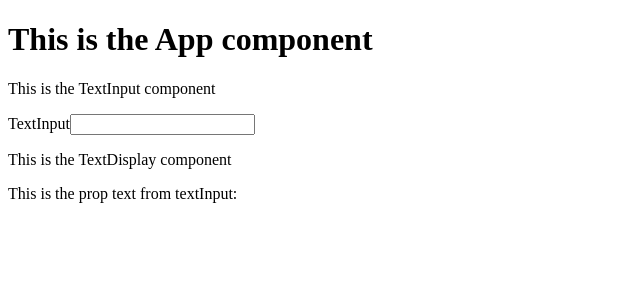
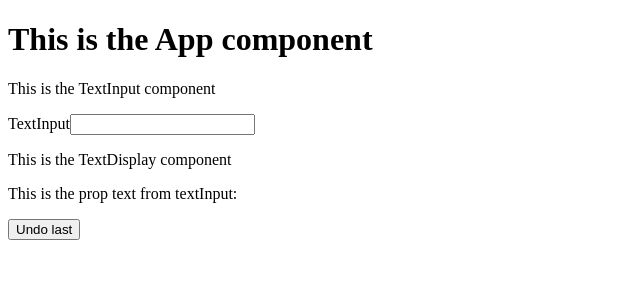
Before and after one commit to msanigar/react, a React app: page / in a window 1280 px wide. Shown: the top 300 px of the page, without its empty margins (0-640 px from the left). Built offline with nearby package versions, Linux system fonts and the light colour scheme.

Commit message:
MS : react - update parent component and state from child

```diff
--- a/components/TextDisplay.js
+++ b/components/TextDisplay.js
@@ -2,11 +2,16 @@ import React, { Component } from 'react'
 
 class TextDisplay extends Component {
 
+	handleClick() {
+		this.props.deleteLetter()
+	}
+
 	render() {
 		return (
 			<div>
-			<p>This is the TextDisplay component</p>
-			<p>This is the prop text from textInput: {this.props.text}</p>
+				<p>This is the TextDisplay component</p>
+				<p>This is the prop text from textInput: {this.props.text}</p>
+				<button onClick={this.handleClick.bind(this)}>Undo last</button>
 			</div>
 		)
 	}
--- a/components/TextInput.js
+++ b/components/TextInput.js
@@ -16,6 +16,12 @@ class TextInput extends Component {
 		})
 	}
 
+	deleteLetter() {
+		this.setState({
+			inputText: this.state.inputText.substring(0, this.state.inputText.length - 1)
+		})
+	}
+
 	render() {
 		return (
 			<div className="input">
@@ -28,7 +34,10 @@ class TextInput extends Component {
 				value={this.state.inputText}
 				onChange={this.handleChange.bind(this)}
 				/>
-				<TextDisplay text={this.state.inputText}/>
+				<TextDisplay
+				text={this.state.inputText}
+				deleteLetter={this.deleteLetter.bind(this)}
+				/>
 			</div>
 		)
 	}
```
